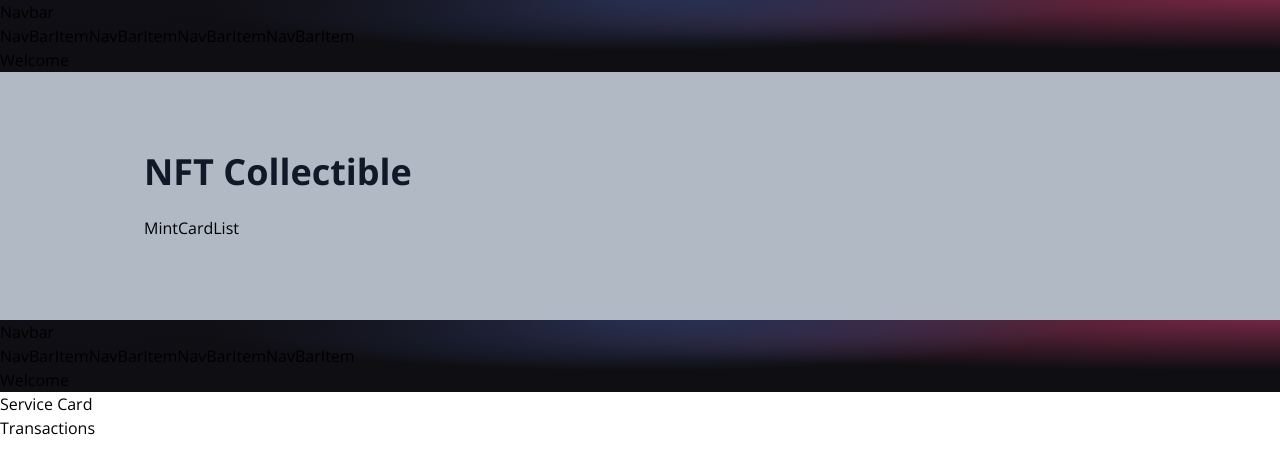
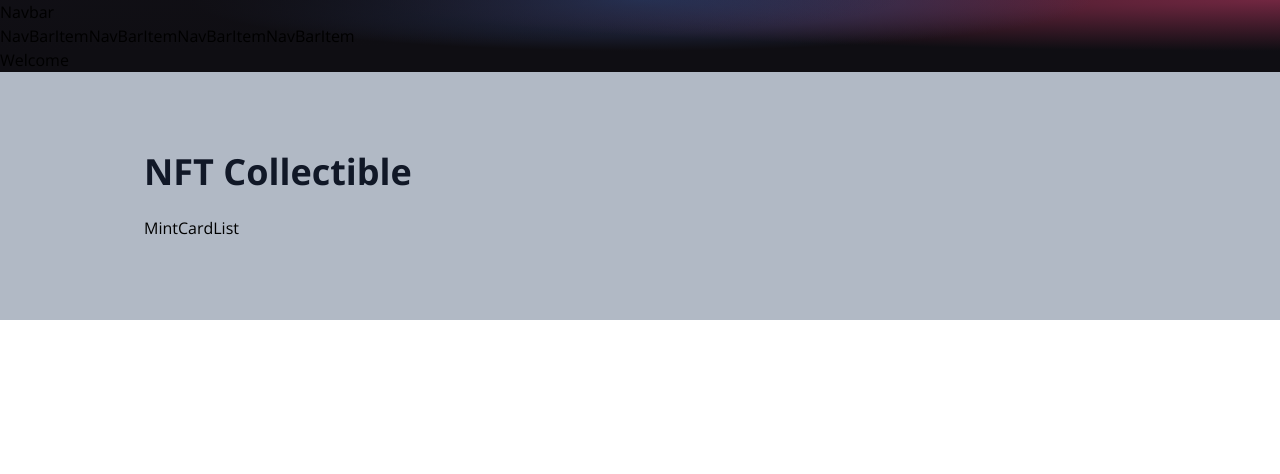
Before and after one commit to cryptoforge318/web3-NFT, a React (Vite) app in the folder dApp_NFT/: page / in a window 1280 px wide. Shown: the top 474 px of the page. Built offline with nearby package versions, Linux system fonts and the light colour scheme.

Commit message:
feat: Enable and config Router App

```diff
--- a/dApp_NFT/src/App.tsx
+++ b/dApp_NFT/src/App.tsx
@@ -1,21 +1,18 @@
 import React from 'react';
+import { BrowserRouter, Route, Routes } from 'react-router-dom';
 
-import { Navbar, Services, Transactions, Welcome } from './components';
 import { NftPage } from './pages/Nft';
 
 const App: React.FC = () => {
   return (
-    <>
-      <NftPage />
-      <div>
-        <div className="gradient-bg-welcome">
-          <Navbar />
-          <Welcome />
-        </div>
-        <Services />
-        <Transactions />
+    <BrowserRouter>
+      <div className="min-h-screen">
+        <Routes>
+          <Route path="/" element={<NftPage />} />
+          <Route path="*" element={<main>Not Found 404!</main>} />
+        </Routes>
       </div>
-    </>
+    </BrowserRouter>
   );
 };
 
```
Also changed, not shown: dApp_NFT/package.json (+6 -5 lines).
